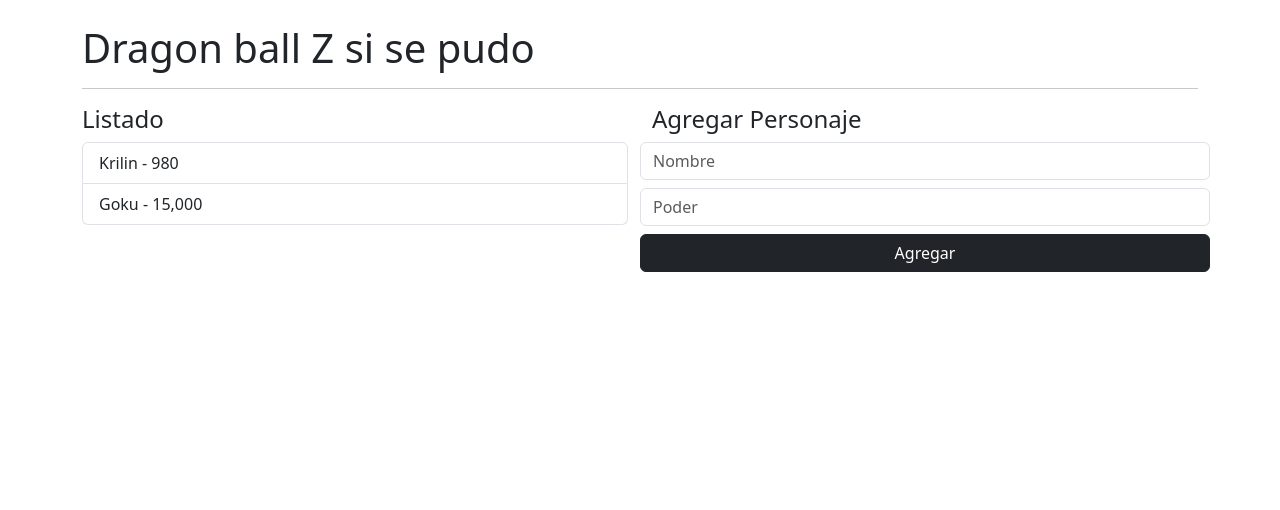
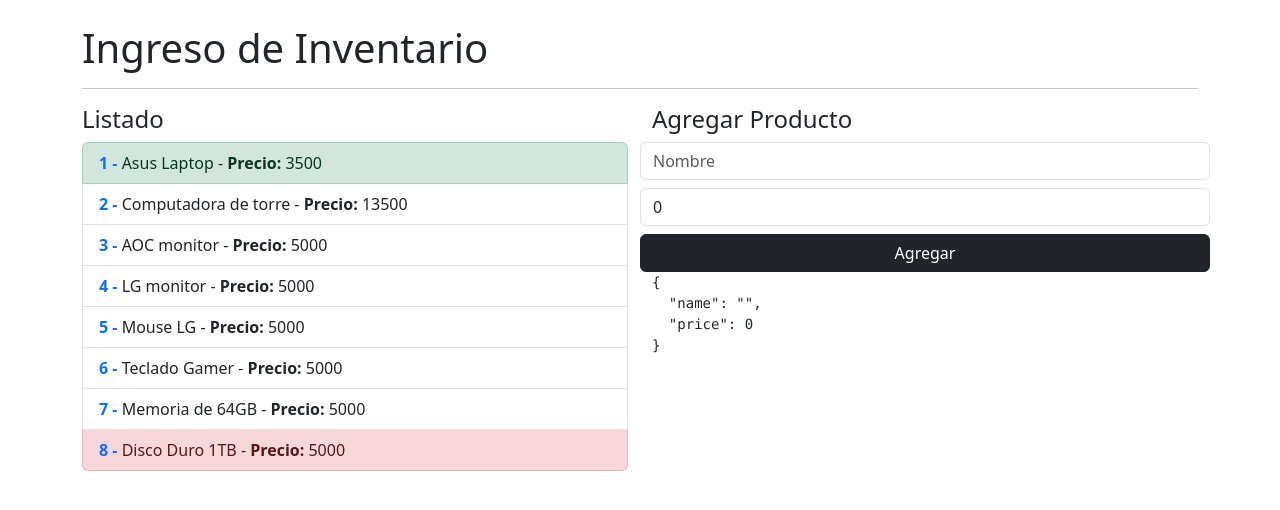
Before and after one commit to geovannysalvador/angular-practicas, an Angular app: page / in a window 1280 px wide. Shown: the top 510 px of the page. Built offline with nearby package versions, Linux system fonts and the light colour scheme.

Commit message:
Uso de Input, output, ngmodel, ngclass

```diff
--- a/src/app/dbz/components/add-character/add-character.component.html
+++ b/src/app/dbz/components/add-character/add-character.component.html
@@ -1,11 +1,22 @@
-<h4>Agregar Personaje</h4>
+<h4>Agregar Producto</h4>
 
 <!-- form no es necesario solo es practica -->
-<form class="row">
+<form class="row" (ngSubmit)="emitCharacter()">
 
-  <input type="text" placeholder="Nombre" class="form-control mb-2">
-  <input type="number" placeholder="Poder" class="form-control mb-2">
+  <input
+  type="text"
+  [(ngModel)]="character.name" name="name"
+  class="form-control mb-2"
+  placeholder="Nombre" >
 
-  <button type="submit" class="btn btn-dark">Agregar</button>
+  <input
+  type="number"
+  [(ngModel)]="character.price" name="price"
+  class="form-control mb-2"
+  placeholder="Precio">
+
+  <button type="submit" class="btn btn-dark" >Agregar</button>
+  <pre>{{character | json}}</pre>
+
 
 </form>
--- a/src/app/dbz/components/add-character/add-character.component.ts
+++ b/src/app/dbz/components/add-character/add-character.component.ts
@@ -1,4 +1,5 @@
 import { Component } from '@angular/core';
+import { Character } from '../../interfaces/character.interface';
 
 @Component({
   selector: 'dbz-add-character',
@@ -6,6 +7,17 @@
   styleUrls: ['./add-character.component.css']
 })
 
-export class AddComponent {
+export class AddCharacterComponent {
+  public character:Character = {
+    name: '',
+    price: 0,
+  };
+  //nuevo metodo tipo void como no regresa nada
+  emitCharacter():void{
+    console.log(this.character);
 
+    //limpiar el input
+    this.character.name = '';
+    this.character.price = 0;
+  }
 }
--- a/src/app/dbz/components/list/list.component.html
+++ b/src/app/dbz/components/list/list.component.html
@@ -1,5 +1,41 @@
     <h4>Listado</h4>
+    <!-- [ngclass] sirve para clases de forma condicional, si cumple que applique lo indicado -->
     <ul class="list-group">
-      <li class="list-group-item">Krilin - 980</li>
-      <li class="list-group-item">Goku - 15,000</li>
+      <li *ngFor="
+      let character of caracterList;
+      let i = index,
+      let isFirst = first,
+      let isLast = last,
+      let isEven = even,
+      let isOdd = odd,
+      "
+
+      class="list-group-item"
+      [ngClass]="{' list-group-item-success': isFirst,
+      ' list-group-item-danger': isLast,
+
+
+      }">
+        <!-- Aca uso el let i = index para extraer su posicion  -->
+        <strong class="text-primary">{{i+1}} - </strong>
+
+        <span>{{ character.name }} - </span>
+        <strong> Precio: </strong>
+        <span>{{ character.price }}</span>
+
+        <!-- para ver cual es el ultimo y primero se coloca en el ngFOr de arriba  -->
+                <!-- let isFirst = first;
+                let isLast = last;
+                Para ver si es par o no
+                let isEven = even;
+                para ver si es inpar
+                let isOdd = odd;-->
+
+        <!-- aca solo llamamos a lo indicado en el ngFor
+        <span> Primero: {{ isFirst }}</span>
+        <span> Ultimo: {{ isLast }}</span>
+        <span> Par: {{ isEven }}</span>
+        <span> Inpar: {{ isOdd }}</span> -->
+
+      </li>
     </ul>
--- a/src/app/dbz/components/list/list.component.ts
+++ b/src/app/dbz/components/list/list.component.ts
@@ -1,4 +1,5 @@
-import { Component } from '@angular/core';
+import { Component, Input } from '@angular/core';
+import { Character } from '../../interfaces/character.interface';
 
 @Component({
   selector: 'dbz-list',
@@ -7,5 +8,14 @@
 })
 
 export class ListComponent {
+  //comunicacion entre componentes. Es decir que lo puedo mandar a llamar a otro lado por asi decirlo
+  //lo manda pro defecto si no hay nada aunque puede ir vacio.
+  @Input()
+  //informacion para renderizar
+  public caracterList: Character[] = [{
+    name: 'Laptop de oficina',
+    price: 10,
+  },
 
+]
 }
--- /dev/null
+++ b/src/app/dbz/interfaces/character.interface.ts
@@ -0,0 +1,5 @@
+
+export interface Character{
+  name: string;
+  price: number;
+}
--- a/src/app/dbz/pages/main-page.component.html
+++ b/src/app/dbz/pages/main-page.component.html
@@ -1,4 +1,4 @@
-<h1> Dragon ball Z si se pudo </h1>
+<h1> Ingreso de Inventario </h1>
 <hr>
 
 
@@ -6,7 +6,8 @@
 
   <!-- Listado -->
   <div class="col">
-    <dbz-list></dbz-list>
+    <!-- aca le mando la estructura de caracterList y la "bd" o informnacion en characters  -->
+    <dbz-list [caracterList]="characters"></dbz-list>
 
   </div>
 
--- a/src/app/dbz/pages/main-page.component.ts
+++ b/src/app/dbz/pages/main-page.component.ts
@@ -1,4 +1,5 @@
 import { Component } from '@angular/core';
+import { Character } from '../interfaces/character.interface';
 
 //crearlo codigo base desde el comando: a-component
 @Component({
@@ -9,5 +10,37 @@
 })
 
 export class MainPageComponent {
-
+  public characters:Character[] = [{
+    name: 'Asus Laptop',
+    price: 3500,
+  },
+  {
+    name: 'Computadora de torre',
+    price: 13500,
+  },
+  {
+    name: 'AOC monitor',
+    price: 5000,
+  },
+    {
+    name: 'LG monitor',
+    price: 5000,
+  },
+    {
+    name: 'Mouse LG',
+    price: 5000,
+  },
+    {
+    name: 'Teclado Gamer',
+    price: 5000,
+  },
+    {
+    name: 'Memoria de 64GB',
+    price: 5000,
+  },
+  {
+    name: 'Disco Duro 1TB',
+    price: 5000,
+  },
+];
 }
```
Also changed, not shown: src/app/dbz/dbz.module.ts (+7 -2 lines).
